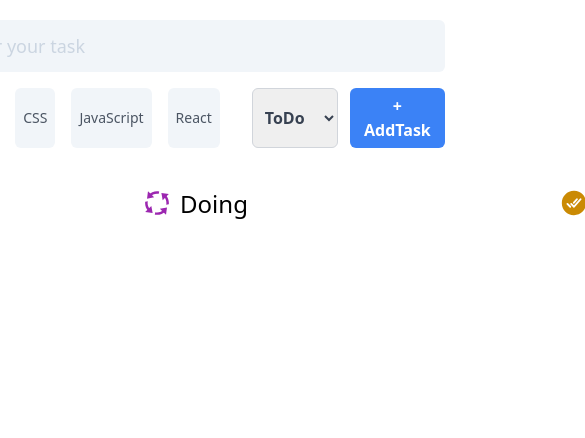
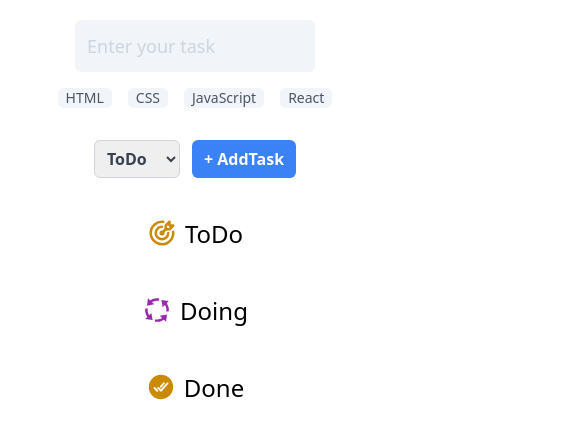
Before and after one commit to RobiMankhinStart/To_Do, a React (Vite) app: page / in a window 390 px wide. Shown: the top 438 px of the page, 585 px wide, since content can reach past the window. Built offline with nearby package versions, Linux system fonts and the light colour scheme.

Commit message:
added css for responsive design

```diff
--- a/src/App.jsx
+++ b/src/App.jsx
@@ -11,6 +11,7 @@ const oldTasks = localStorage.getItem("tasks");
 
 function App() {
   const [tasks, setTasks] = useState(JSON.parse(oldTasks) || []);
+  console.log("tasks : ", tasks);
 
   useEffect(() => {
     localStorage.setItem("tasks", JSON.stringify(tasks));
@@ -20,11 +21,11 @@ function App() {
     const newTask = tasks.filter((task, index) => index !== taskIndex);
     setTasks(newTask);
   };
-  console.log("tasks", tasks);
+  // console.log("tasks", tasks);
   return (
-    <div className="flex flex-col gap-[40px] items-center p-[20px]">
+    <div className="md:ml-4 flex flex-col gap-[40px] items-center p-[20px]">
       <HeaderSection setTasks={setTasks} />
-      <main className="flex gap-[45px]">
+      <main className="flex gap-[45px] flex-wrap justify-center">
         <TaskColumn
           handleDelete={handleDelete}
           icon={TbTargetArrow}
--- a/src/Components/HeaderSection.jsx
+++ b/src/Components/HeaderSection.jsx
@@ -39,13 +39,14 @@ const HeaderSection = ({ setTasks }) => {
   // .......submit all info into the Array........
   const handleSubmit = (e) => {
     e.preventDefault();
-    setTasks((prev) => {
-      return [...prev, taskData];
-    });
     setTaskData({
       task: "",
       status: "todo",
       tags: [],
+    });
+    console.log("taskData : ", taskData);
+    setTasks((prev) => {
+      return [...prev, taskData];
     });
   };
   return (
@@ -53,14 +54,14 @@ const HeaderSection = ({ setTasks }) => {
       <form onSubmit={handleSubmit} className="flex flex-col gap-4">
         <input
           name="task"
-          className="w-[500px] placeholder:text-slate-300 p-3 bg-slate-100  outline-none rounded-md text-lg font-medium"
+          className="w-[240px] m-auto lg:w-[500px] placeholder:text-slate-300 p-3 bg-slate-100  outline-none rounded-md text-lg font-medium"
           type="text"
           placeholder="Enter your task"
           value={taskData.task}
           onChange={handleTaskData}
         />
 
-        <div className="flex gap-8">
+        <div className="flex flex-col gap-8 md:flex-row">
           <div className="flex gap-4 text-gray-600">
             <TagButtons
               selectTag={selectTag}
@@ -83,7 +84,7 @@ const HeaderSection = ({ setTasks }) => {
               selected={highlightSelectedTags("React")}
             />
           </div>
-          <div className="flex gap-3">
+          <div className="flex justify-center gap-3">
             <select
               name="status"
               value={taskData.status}
--- a/src/Components/TaskCard.jsx
+++ b/src/Components/TaskCard.jsx
@@ -7,7 +7,7 @@ const TaskCard = ({ task, tags, index, handleDelete }) => {
   const tagHighlighting = (t) => tags.some((i) => i == t);
   return (
     <article className="flex flex-col gap-2 p-2 bg-gray-200 rounded-md shadow-md shadow-gray-500">
-      <h3 className=" w-[350px] h-[80px] p-1 break-words overflow-y-auto bg-gray-100 rounded-md">
+      <h3 className="w-[300px] lg:w-[350px] h-[80px] p-1 break-words overflow-y-auto bg-gray-100 rounded-md">
         {task}
       </h3>
       <div className="flex justify-between ">
@@ -21,7 +21,7 @@ const TaskCard = ({ task, tags, index, handleDelete }) => {
         </div>
         <button
           onClick={() => handleDelete(index)}
-          className="hover:text-red-700 text-[26px] bg-slate-500"
+          className="hover:text-red-600 text-[26px]"
         >
           <RiDeleteBin2Line />
         </button>
--- a/src/Components/TaskColumn.jsx
+++ b/src/Components/TaskColumn.jsx
@@ -4,7 +4,7 @@ const TaskColumn = ({ icon, colName, tasks, checkStatus, handleDelete }) => {
   const Icon = icon;
 
   return (
-    <section className="text-2xl w-[368px] flex flex-col gap-3 items-center ">
+    <section className="text-2xl w-[300px] lg:w-[350px] flex flex-col gap-3 items-center ">
       <div className="flex gap-2 ">
         <Icon className="text-3xl text-yellow-600" />
         {colName}
```
